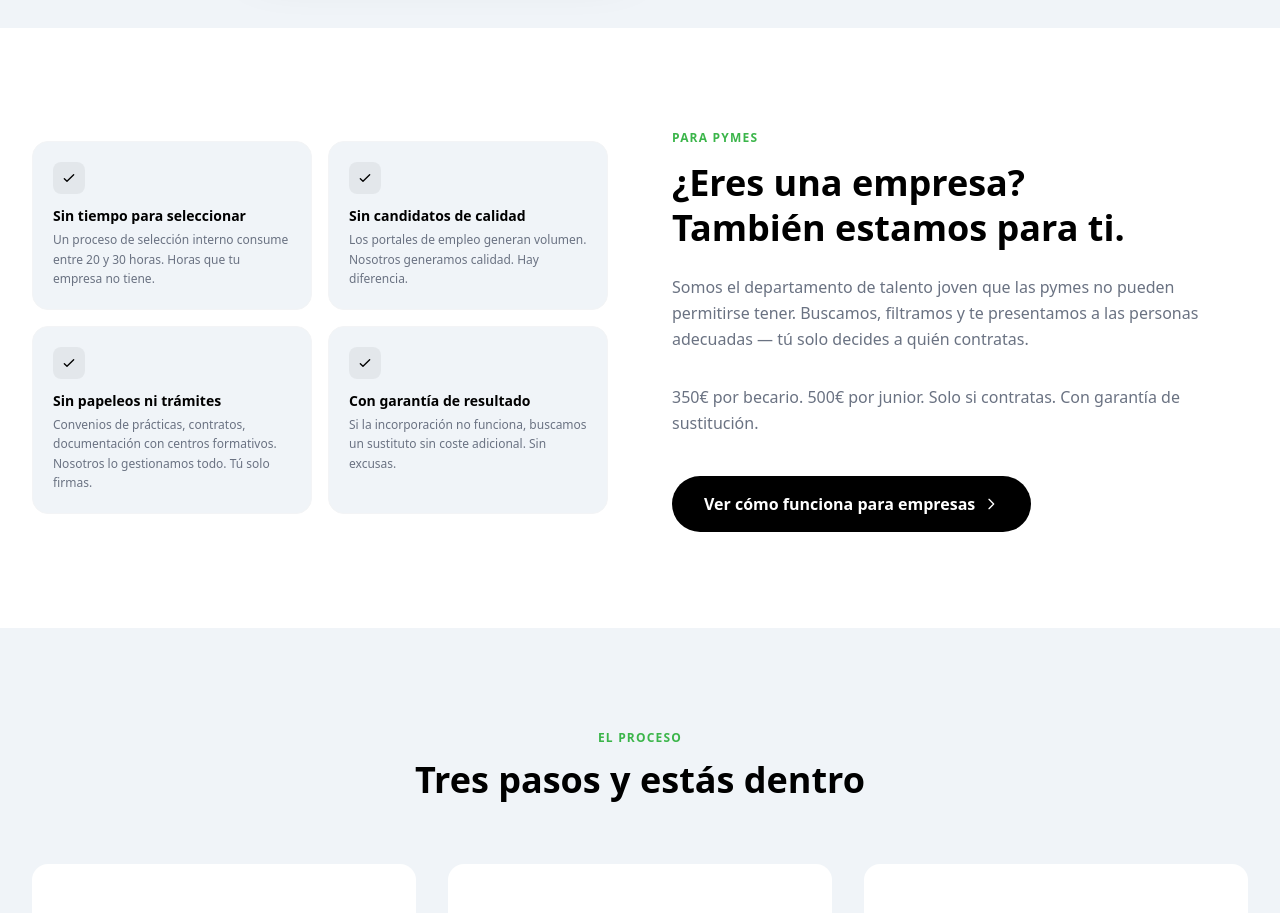
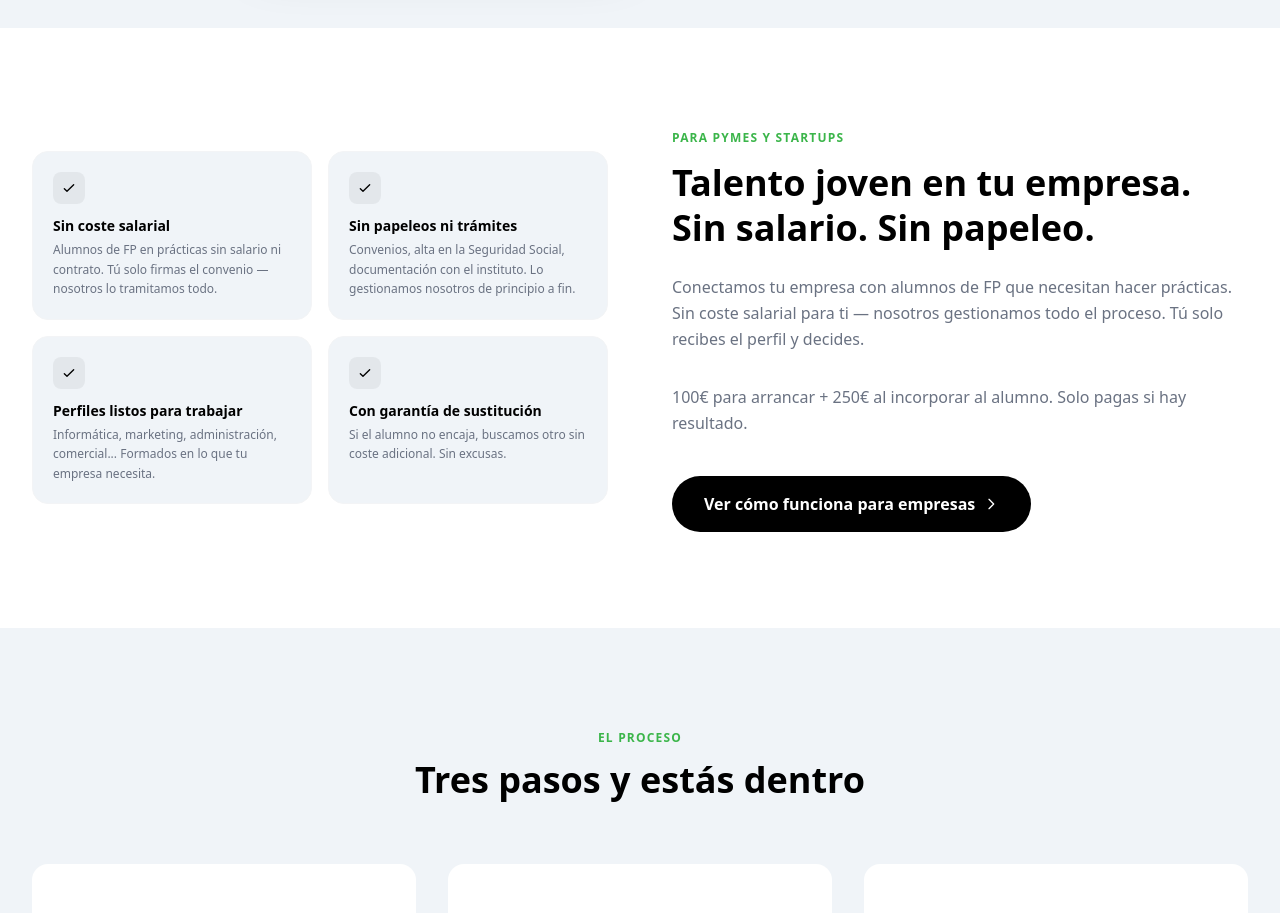
Before and after one commit to Job2Jump/job2jump-web, a Next.js app: page / in a window 1280 px wide. Shown: the part 2760-3673 px from the top of the page. Built offline with nearby package versions, Linux system fonts and the light colour scheme.

Commit message:
Actualiza bloque empresas en home: mensaje y tarjetas alineadas con nueva línea FP
Co-Authored-By: Claude Sonnet 4.6 <noreply@anthropic.com>

```diff
--- a/app/page.js
+++ b/app/page.js
@@ -217,10 +217,10 @@ export default function Home() {
           <div className="grid md:grid-cols-2 gap-16 items-center">
             <div className="grid grid-cols-2 gap-4 order-2 md:order-1">
               {[
-                { titulo: "Sin tiempo para seleccionar", desc: "Un proceso de selección interno consume entre 20 y 30 horas. Horas que tu empresa no tiene." },
-                { titulo: "Sin candidatos de calidad", desc: "Los portales de empleo generan volumen. Nosotros generamos calidad. Hay diferencia." },
-                { titulo: "Sin papeleos ni trámites", desc: "Convenios de prácticas, contratos, documentación con centros formativos. Nosotros lo gestionamos todo. Tú solo firmas." },
-                { titulo: "Con garantía de resultado", desc: "Si la incorporación no funciona, buscamos un sustituto sin coste adicional. Sin excusas." },
+                { titulo: "Sin coste salarial", desc: "Alumnos de FP en prácticas sin salario ni contrato. Tú solo firmas el convenio — nosotros lo tramitamos todo." },
+                { titulo: "Sin papeleos ni trámites", desc: "Convenios, alta en la Seguridad Social, documentación con el instituto. Lo gestionamos nosotros de principio a fin." },
+                { titulo: "Perfiles listos para trabajar", desc: "Informática, marketing, administración, comercial... Formados en lo que tu empresa necesita." },
+                { titulo: "Con garantía de sustitución", desc: "Si el alumno no encaja, buscamos otro sin coste adicional. Sin excusas." },
               ].map((item, i) => (
                 <div key={i} className="bg-[#F0F4F8] rounded-2xl p-5 border border-gray-100">
                   <div className="w-8 h-8 bg-[#000000]/5 rounded-lg flex items-center justify-center mb-3">
@@ -232,15 +232,15 @@ export default function Home() {
               ))}
             </div>
             <div className="order-1 md:order-2">
-              <span className="text-[#3BB54A] font-semibold uppercase tracking-widest text-xs">Para pymes</span>
+              <span className="text-[#3BB54A] font-semibold uppercase tracking-widest text-xs">Para pymes y startups</span>
               <h2 className="text-4xl font-bold text-[#000000] mt-3 mb-6 leading-tight">
-                ¿Eres una empresa?<br />También estamos para ti.
+                Talento joven en tu empresa.<br />Sin salario. Sin papeleo.
               </h2>
               <p className="text-gray-500 mb-8 leading-relaxed">
-                Somos el departamento de talento joven que las pymes no pueden permitirse tener. Buscamos, filtramos y te presentamos a las personas adecuadas — tú solo decides a quién contratas.
+                Conectamos tu empresa con alumnos de FP que necesitan hacer prácticas. Sin coste salarial para ti — nosotros gestionamos todo el proceso. Tú solo recibes el perfil y decides.
               </p>
               <p className="text-gray-500 mb-10 leading-relaxed">
-                350€ por becario. 500€ por junior. Solo si contratas. Con garantía de sustitución.
+                100€ para arrancar + 250€ al incorporar al alumno. Solo pagas si hay resultado.
               </p>
               <a href="/empresas" className="inline-flex items-center gap-2 bg-[#000000] text-white px-8 py-4 rounded-full font-semibold hover:bg-[#222222] transition">
                 Ver cómo funciona para empresas
```
